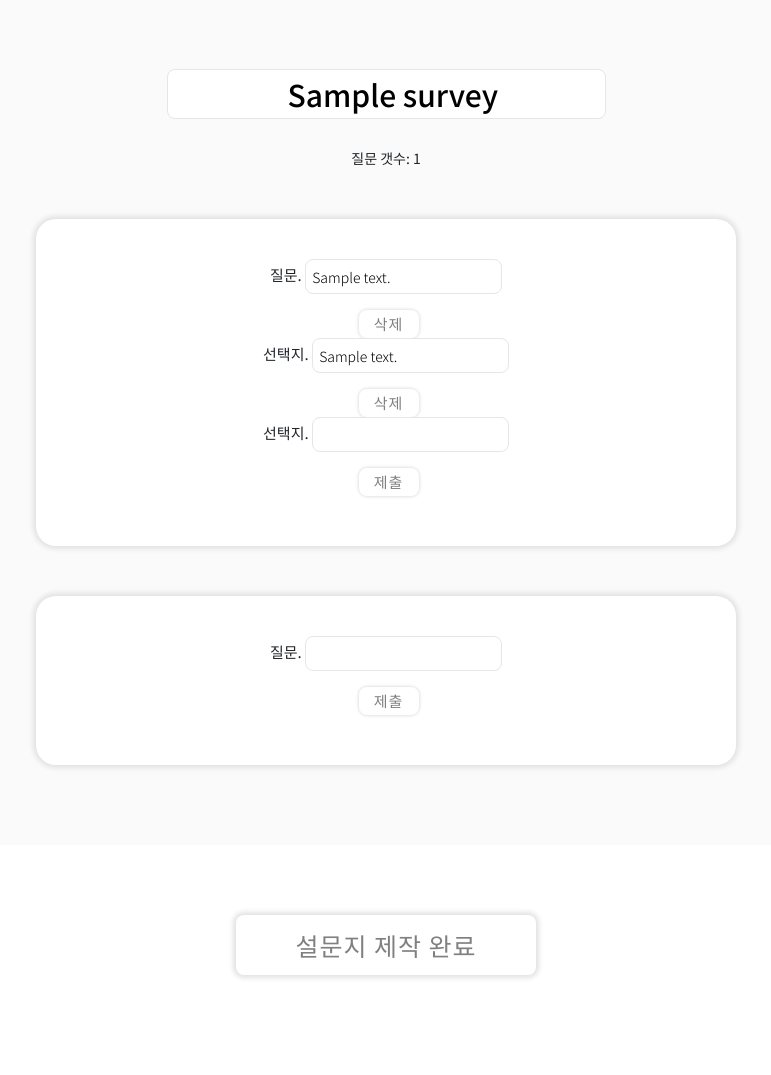
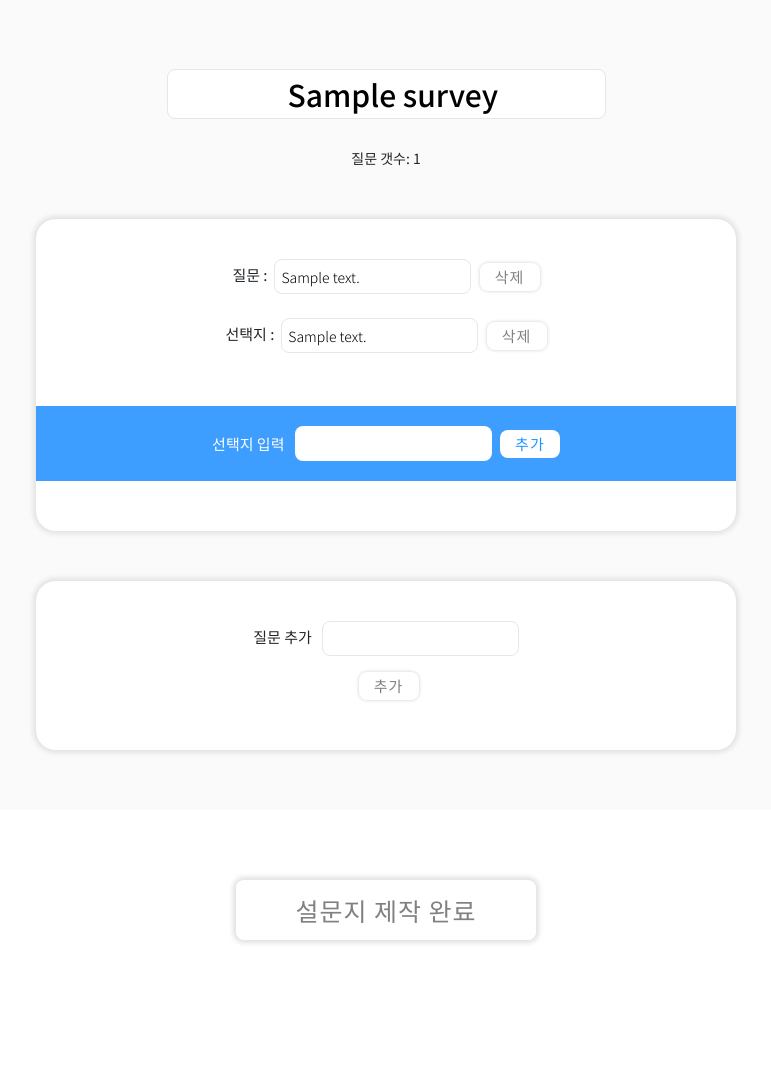
Before and after one commit to born9507/surveySlide, a Django app: page /edit/1/ in a window 1280 px wide. Shown: the part 101-1176 px from the top of the page, without its empty margins (254-1025 px from the left). After the commit the page ends 1044 px from the top, so only its background shows below. Run offline with Django 3.2, Linux system fonts and the light colour scheme; tables that the repository leaves empty hold one stand-in row (values such as "Sample post"); some libraries are stand-ins or nearby versions.

Commit message:
seongjunNew

```diff
--- a/surveySlide/pages/static/pages/style.css
+++ b/surveySlide/pages/static/pages/style.css
@@ -699,7 +699,7 @@ ul.price {
     position: relative;
     text-align: center;
     padding-top: 50px;
-    padding-bottom: 80px;
+    padding-bottom: 60px;
     font-size: 14px;
     line-height: 160%;
     top: -20px;
@@ -830,6 +830,7 @@ ul.price {
     display: inline;
 }
 
+
 .surveyBox a {
     vertical-align: middle;
 }
@@ -842,3 +843,39 @@ ul.price {
     position: relative;
     top: 40px;
 }
+
+.choice {
+    padding-top: 20px;
+    padding-bottom: 20px;
+    background-color: rgb(61, 158, 255);
+    position: relative;
+    margin: 0px auto;
+    width: 700px;
+    left: -50px;
+    color: white;
+}
+
+.questionBox_choices {
+    display: block;
+    margin-bottom: 5px;
+}
+
+#surveyBox_boxBlue {
+    border-color: transparent;
+    font-size: 14px;
+}
+
+#surveyBox_surveySubmitBlue {
+    transform: none;
+    background-color: white;
+    width: 60px;
+    height: 28px;
+    border: none !important;
+    outline: none !important;
+    letter-spacing: 1px;
+    margin-left: 5px;
+    color: rgb(29, 150, 255);
+    font-weight: 400;
+    font-size: 15px;
+    vertical-align: middle;
+}
--- a/surveySlide/pages/templates/pages/surveyUpdate.html
+++ b/surveySlide/pages/templates/pages/surveyUpdate.html
@@ -16,38 +16,41 @@
 
       <form action="/edit/{{survey.id}}/{{question.id}}/" method="POST">
         {% csrf_token %}
-        <p>질문. <input id="surveyBox_box" name="question_text" type="text" value="  {{question.question_text}}"/> </p>
+        질문 : &nbsp;<input id="surveyBox_box" name="question_text" type="text" value="  {{question.question_text}}"/>
       </form>
       <form style="display: inline" action="/delete/{{survey.id}}/{{question.id}}/">
         <input id="surveyBox_surveySubmit" type="submit" value="삭제" />
       </form>
-
+      <br>
+      <br>
       {% for choice in question.choice_set.all %}
+      <div class="questionBox_choices">
         <form action="/edit/{{survey.id}}/{{question.id}}/{{choice.id}}/" method="POST">
           {% csrf_token %}
-          <p>선택지. <input id="surveyBox_box" name="choice_text" type="text" value="  {{choice.choice_text}}"/></p>
+          선택지 : &nbsp;<input id="surveyBox_box" name="choice_text" type="text" value="  {{choice.choice_text}}"/>
         </form>
-        <form action="/delete/{{survey.id}}/{{question.id}}/{{choice.id}}/">
+        <form style="display: inline" action="/delete/{{survey.id}}/{{question.id}}/{{choice.id}}/">
           <input id="surveyBox_surveySubmit" type="submit" value="삭제"/>
         </form>
+      </div>
       {% endfor %}
-
+      <br>
+      <br>
       <div class="choice">
         <form action="/new/{{survey.id}}/{{question.id}}/" method="POST">
           {% csrf_token %}
-          <p>선택지. <input id="surveyBox_box" value="  " name="choice_text"/></p>
-          <input id="surveyBox_surveySubmit" type="submit" value="제출"/>
+          <span style="vertical-align: middle">선택지 입력 </span> &nbsp; <input id="surveyBox_boxBlue" value="  " name="choice_text"/>
+          <input id="surveyBox_surveySubmitBlue" type="submit" value="추가"/>
         </form>
       </div>
-
     </div>
   {% endfor %}
 
   <div class="questionBox">
     <form action="/new/{{survey.id}}/" method="POST">
       {% csrf_token %}
-      <p>질문. <input id="surveyBox_box" name="question_text" value="  "/></p>
-      <input id="surveyBox_surveySubmit" type="submit" value="제출"/>
+      <p>질문 추가  &nbsp; <input id="surveyBox_box" name="question_text" value="  "/></p>
+      <input id="surveyBox_surveySubmit" type="submit" value="추가"/>
     </form>
   </div>
 
```
